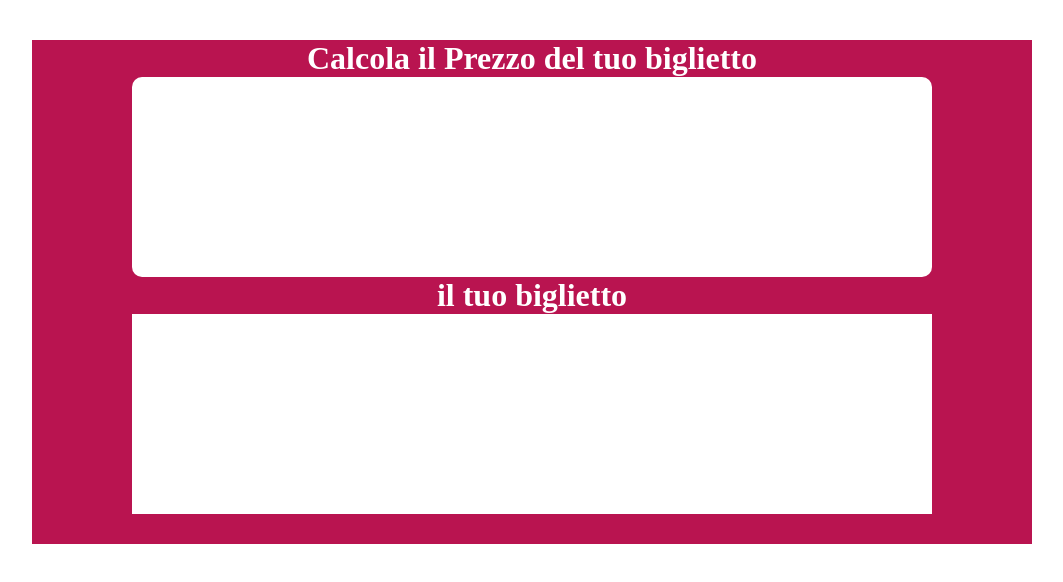
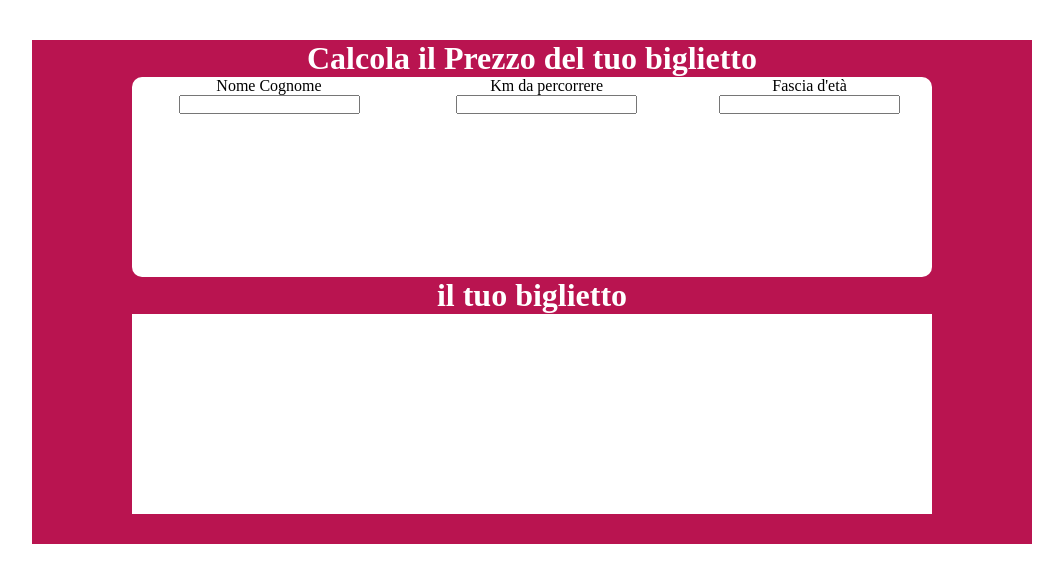
Before and after one commit to Cargalher/js-biglietto-treno-form, a plain HTML site: page index.html in a window 1280 px wide. Shown: the whole page, without its empty margins (108-1171 px from the left). Drawn offline with Linux system fonts and the light colour scheme.

Commit message:
flex box added to first part

```diff
--- a/index.html
+++ b/index.html
@@ -11,9 +11,22 @@
 <body>
     <div class="container">
         <h1>Calcola il Prezzo del tuo biglietto</h1>
-        <div class="block1 d_flex">
 
+        <div class="block1 d_flex justify_center">
+            <div class="column">
+                <span>Nome Cognome</span>
+                <input type="text" name="" id="">
+            </div>
+            <div class="column">
+                <span>Km da percorrere</span>
+                <input type="text" name="" id="">
+            </div>
+            <div class="column">
+                <span>Fascia d'età</span>
+                <input type="text" name="" id="">
+            </div>
         </div>
+
         <h1>il tuo biglietto</h1>
         <div class="block2 d_flex">
 
--- a/style.css
+++ b/style.css
@@ -20,6 +20,12 @@
 .d_flex{
     display: flex;
 }
+.justify_center{
+    justify-content: center;
+}
+.column{
+    flex-direction: column;
+}
 h1{
     color: white;
     text-align: center;
```
